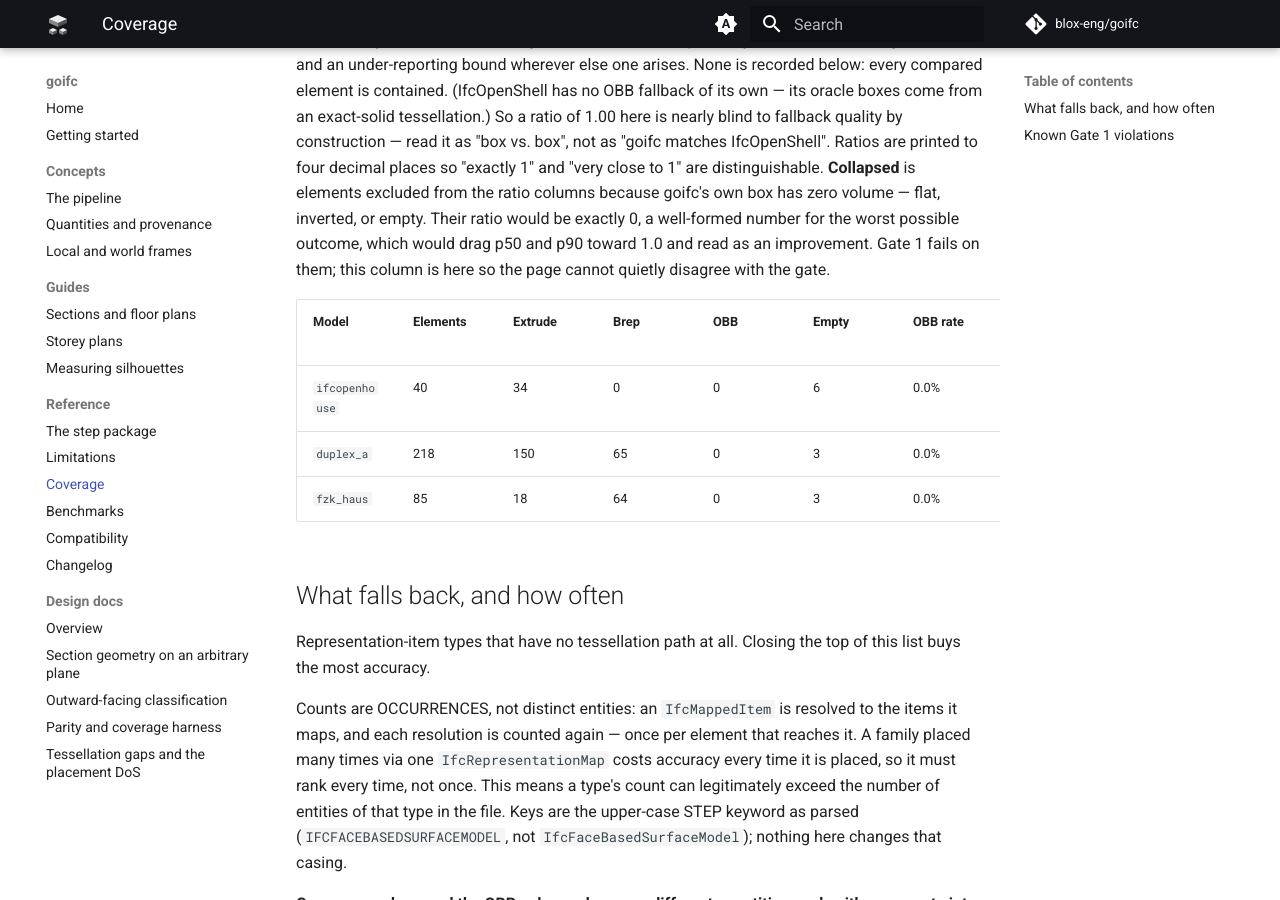
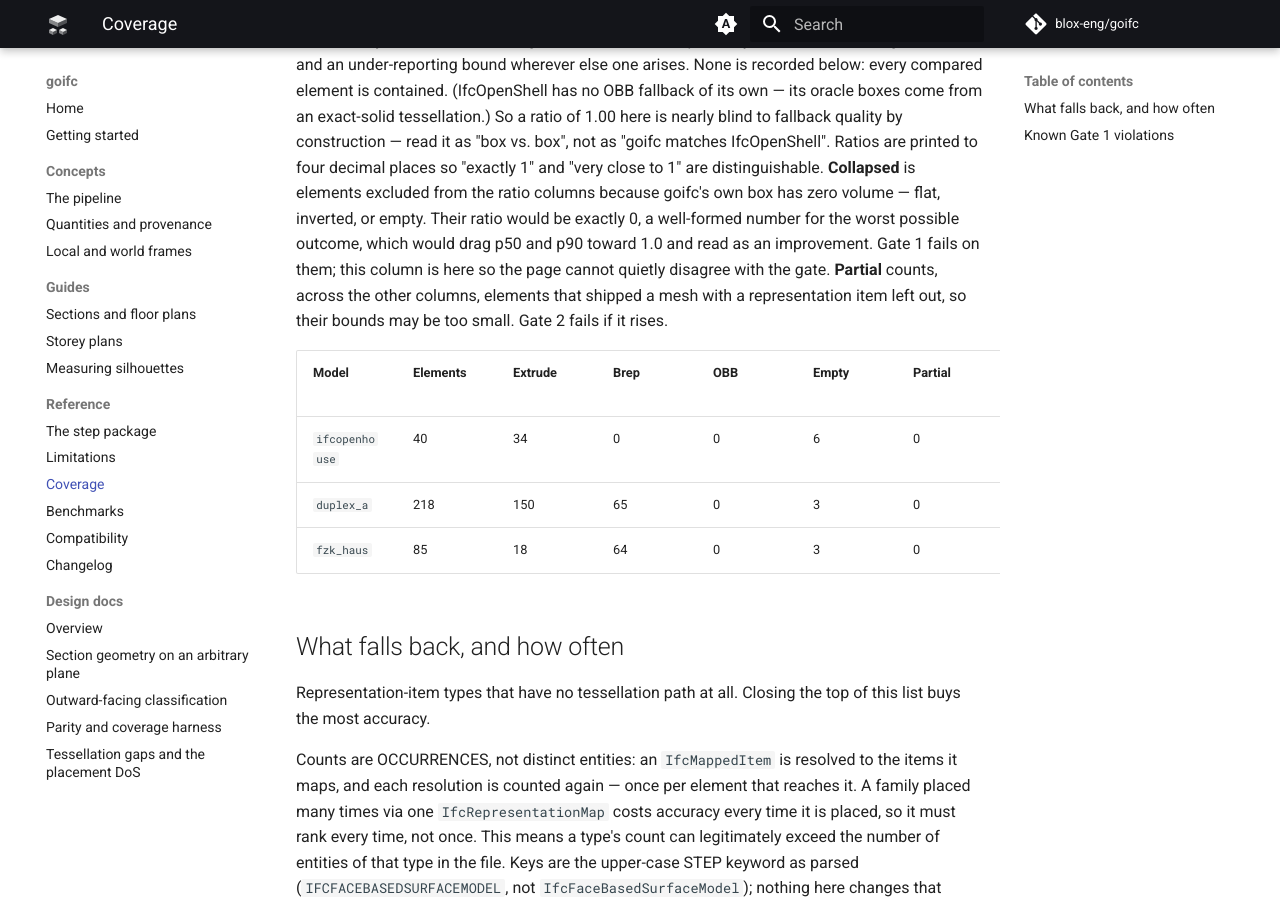
Before and after one commit to blox-eng/goifc, an MkDocs documentation site: the page built from docs/coverage.md, in a window 1280 px wide and 900 px high, scrolled down 476 px. Built offline with MkDocs 1.6.1 and Material for MkDocs 9.7.7, drawn with Linux system fonts in a browser that asks for light colours; comment, search, counter and statistics services are not loaded; the version menu is left out.

Commit message:
docs: refresh goifc's triangle counts and add Partial to coverage
An element that names one representation item twice now meshes it once,
which halves 277 clinic_plumbing elements' triangles without moving a box,
and keyhole faces decline to their box until earcut. Only goifc's counts
change; published timings stand. The coverage page gains the Partial column
Gate 2 now checks (0 on every public model).

Co-Authored-By: Claude Opus 5.5 (1M context) <noreply@anthropic.com>

```diff
--- a/docs/coverage.md
+++ b/docs/coverage.md
@@ -34,12 +34,15 @@ ratio would be exactly 0, a well-formed number for the worst
 possible outcome, which would drag p50 and p90 toward 1.0 and read
 as an improvement. Gate 1 fails on them; this column is here so
 the page cannot quietly disagree with the gate.
+**Partial** counts, across the other columns, elements that shipped a
+mesh with a representation item left out, so their bounds may be too
+small. Gate 2 fails if it rises.
 
-| Model | Elements | Extrude | Brep | OBB | Empty | OBB rate | Collapsed | AABB ratio p50 | p90 | max |
-|---|---|---|---|---|---|---|---|---|---|---|
-| `ifcopenhouse` | 40 | 34 | 0 | 0 | 6 | 0.0% | 0 | 1.0000 | 1.0000 | 1.0000 |
-| `duplex_a` | 218 | 150 | 65 | 0 | 3 | 0.0% | 0 | 1.0000 | 1.0000 | 1.1156 |
-| `fzk_haus` | 85 | 18 | 64 | 0 | 3 | 0.0% | 0 | 1.0000 | 1.0000 | 1.0334 |
+| Model | Elements | Extrude | Brep | OBB | Empty | Partial | OBB rate | Collapsed | AABB ratio p50 | p90 | max |
+|---|---|---|---|---|---|---|---|---|---|---|---|
+| `ifcopenhouse` | 40 | 34 | 0 | 0 | 6 | 0 | 0.0% | 0 | 1.0000 | 1.0000 | 1.0000 |
+| `duplex_a` | 218 | 150 | 65 | 0 | 3 | 0 | 0.0% | 0 | 1.0000 | 1.0000 | 1.1156 |
+| `fzk_haus` | 85 | 18 | 64 | 0 | 3 | 0 | 0.0% | 0 | 1.0000 | 1.0000 | 1.0334 |
 
 ## What falls back, and how often
 
```
Also changed, not shown: docs/benchmarks.md (+2 -2 lines), 1 other file.
